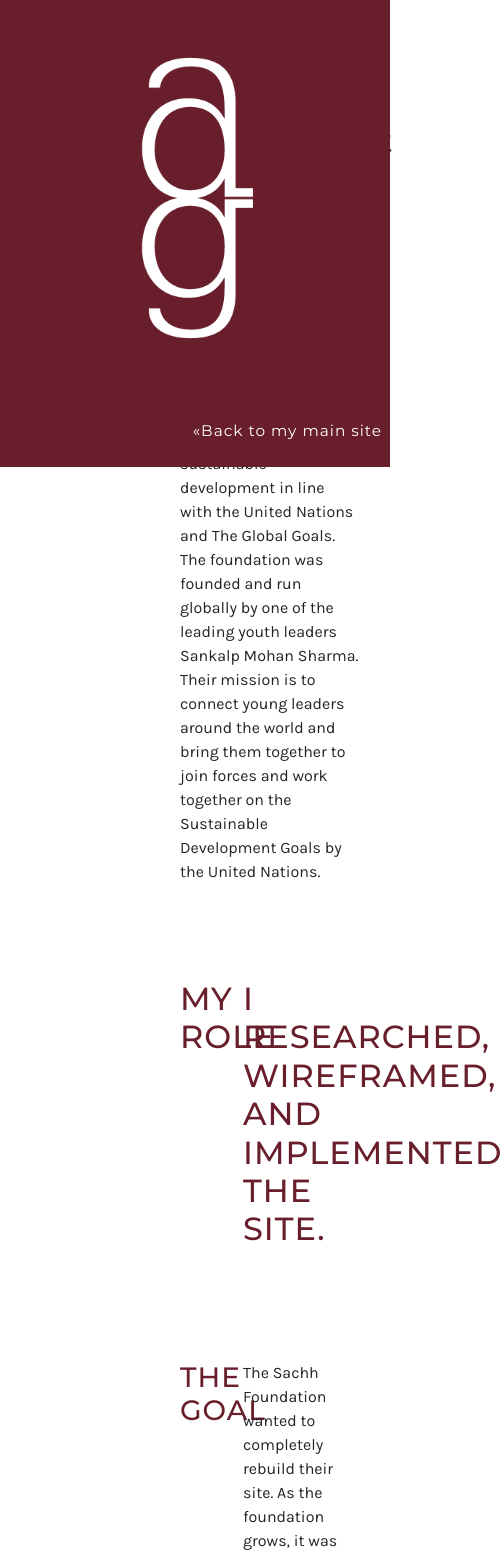
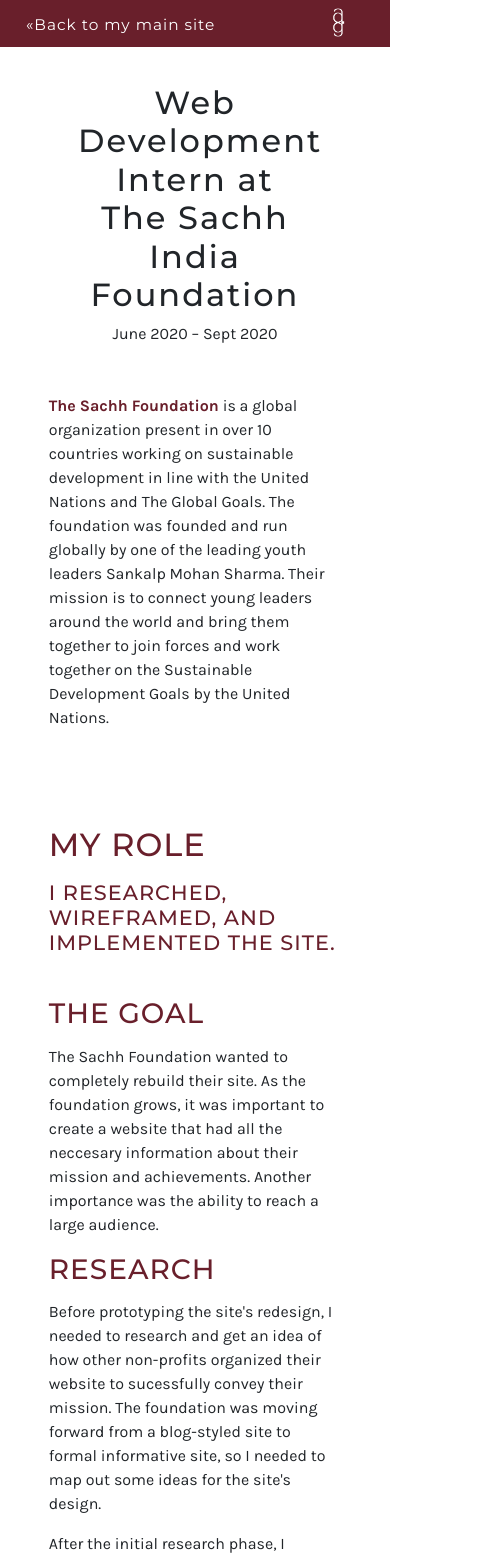
Before and after one commit to alexxg98/alexxg98.github.io, a React (Create React App) app: page /Sachh in a window 390 px wide. Shown: the top 1557 px of the page, 502 px wide, since content can reach past the window. Built offline with nearby package versions, Linux system fonts and the light colour scheme.

Commit message:
Fix for smaller screens.

```diff
--- a/src/components/Contact.js
+++ b/src/components/Contact.js
@@ -40,9 +40,6 @@
           </div>
 
         </div>
-
-        <span id="copyrightBar"><hr/>Designed &amp; built by Alexandria Guo | 2021</span>
-
       </div>
 
     );
--- a/src/components/NewAgeDrinks.js
+++ b/src/components/NewAgeDrinks.js
@@ -35,7 +35,7 @@
             <h2>My Role</h2>
           </div>
           <div className="grid-item role">
-            <h2>I researched, wireframed, and implemented the site.</h2>
+            <h3>I researched, wireframed, and implemented the site.</h3>
           </div>
 
           <div className="grid-item">
--- a/src/components/Sachh.js
+++ b/src/components/Sachh.js
@@ -35,7 +35,7 @@
             <h2>My Role</h2>
           </div>
           <div className="grid-item role">
-            <h2>I researched, wireframed, and implemented the site.</h2>
+            <h3>I researched, wireframed, and implemented the site.</h3>
           </div>
 
           <div className="grid-item">
--- a/src/components/WestxEast.js
+++ b/src/components/WestxEast.js
@@ -35,7 +35,7 @@
             <h2>My Role</h2>
           </div>
           <div className="grid-item role">
-            <h2>I helped redesign the homepage and the gallery page.</h2>
+            <h3>I helped redesign the homepage and the gallery page.</h3>
           </div>
 
           <div className="grid-item">
--- a/src/scss/App.scss
+++ b/src/scss/App.scss
@@ -68,3 +68,11 @@
     color: $primary-color;
   }
 }
+
+// Smartphone View
+@media (max-width:480px){
+  .footer-container {
+    width: 100%;
+    margin-left: 0;
+  }
+}
--- a/src/scss/_navigation.scss
+++ b/src/scss/_navigation.scss
@@ -75,13 +75,13 @@
           content: ' |'
         }
       }
-    }
 
-    a {
-      padding: 6px;
-      font-size: 0.75em;
-      display: inline;
-      text-align: right;
+      a {
+        padding: 6px;
+        font-size: 0.75em;
+        display: inline;
+        text-align: right;
+      }
     }
   }
 }
--- a/src/scss/_workExp.scss
+++ b/src/scss/_workExp.scss
@@ -164,32 +164,51 @@
   }
 }
 
+// Large Tablet View
+@media (max-width:1024px){
+  .title {
+    width: 60%;
+    margin: 4em auto 0;
+  }
+}
 
+// Smartphone View
+@media (max-width:480px){
+  .workExpMore-container{
+    width: 100%;
+    margin-left: 0;
+    .sidenav {
+      img{
+        width: 10%;
+        float: right;
+        margin: auto 2em;
+      }
 
-/*Smartphone View*/
-// @media screen and (max-width:600px){
-//   #description{
-//     padding-left: 0;
-//   }
-//
-//   .grid-container{
-//     grid-column-gap: 5%;
-//     grid-row-gap: 2%;
-//     margin-left: 0;
-//     margin-right: 0;
-//     margin-top: 10%;
-//   }
-//
-//   .grid-container-researchInner{
-//     display: grid;
-//     grid-column-gap: 4%;
-//     grid-template-rows: auto auto;
-//     grid-template-columns: 43% 43%;
-//     /* border: solid purple; */
-//     }
-//
-//   .research{
-//     grid-column: 1 / span 2;
-//     margin-top: -10%;
-//   }
-// }
+      .backto p{
+        display: inline;
+      }
+    }
+    .grid-container {
+      display: block;
+
+      .role {
+        margin-bottom: 0;
+
+        h3 {
+          font-size: 1.3em;
+          margin-bottom: 2em;
+        }
+      }
+
+      // Sachh Specific
+      .sachhDoc {
+        margin: 0 auto;
+        width: 90%;
+      }
+
+      .researchCont {
+        margin-top: 0;
+      }
+    }
+  }
+}
```
Also changed, not shown: 1 other file (tests, documents, lock files or other folders).
